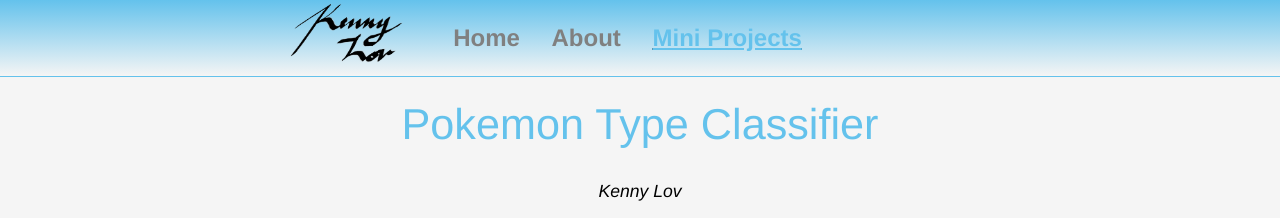
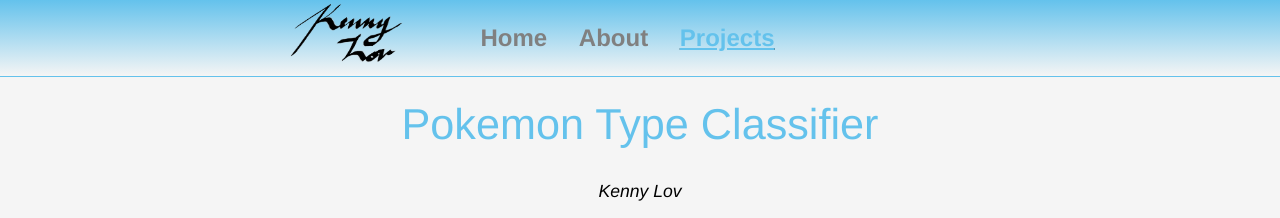
Before and after one commit to clfkenny/clfkenny.github.io, a Jekyll site: the page built from projects/pokemon_classifier/index.md, in a window 1280 px wide. Shown: the top 218 px of the page. Built offline with Jekyll 4.4.1, drawn with Linux system fonts in a browser that asks for light colours; nearby versions of some CDN libraries.

Commit message:
Update projects.html

```diff
--- a/_layouts/projects.html
+++ b/_layouts/projects.html
@@ -14,7 +14,7 @@
 	    		<ul>
 	        		<li><a href="/">Home</a></li>
 		        	<li><a href="/about">About</a></li>
-	        		<li style = "text-decoration: underline;" ><a href="/projects">Mini Projects</a></li>
+	        		<li style = "text-decoration: underline;" ><a href="/projects">Projects</a></li>
 	    		</ul>
 			</nav>
 			<div class="container">
```
